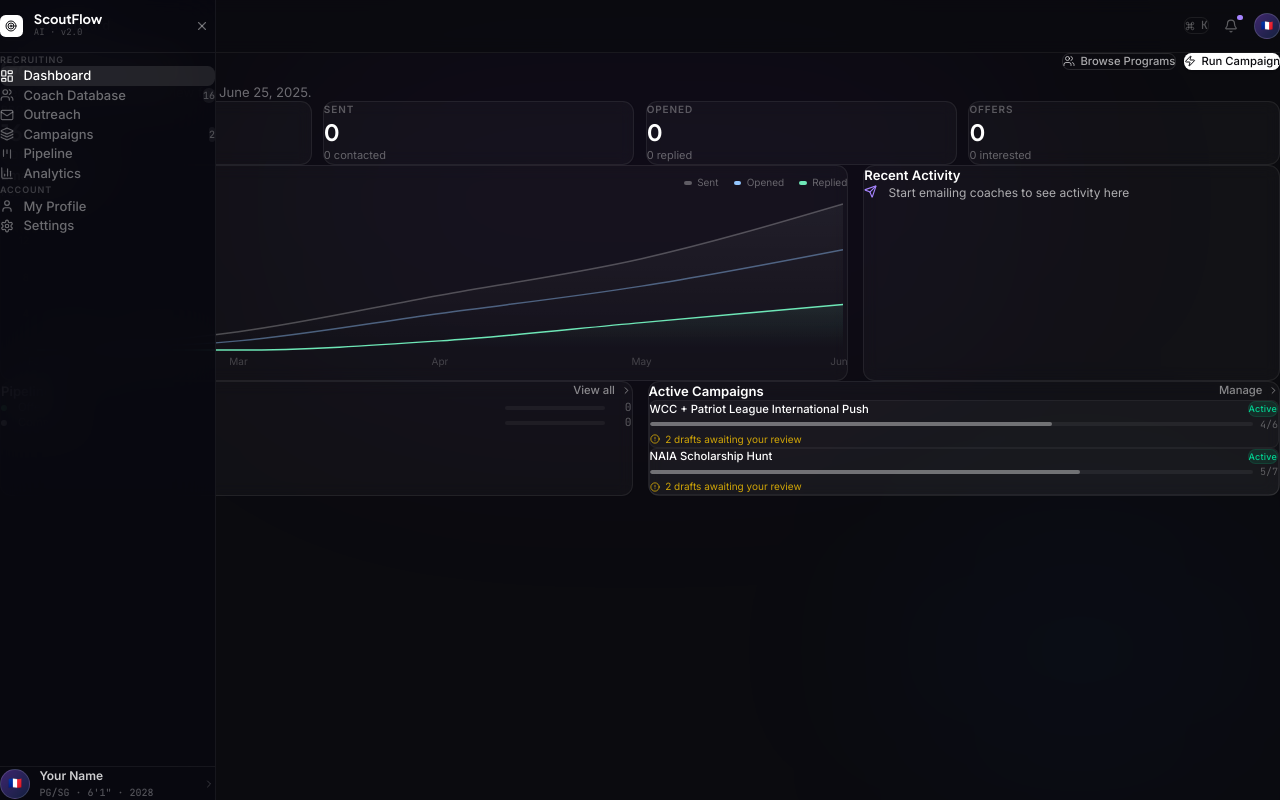
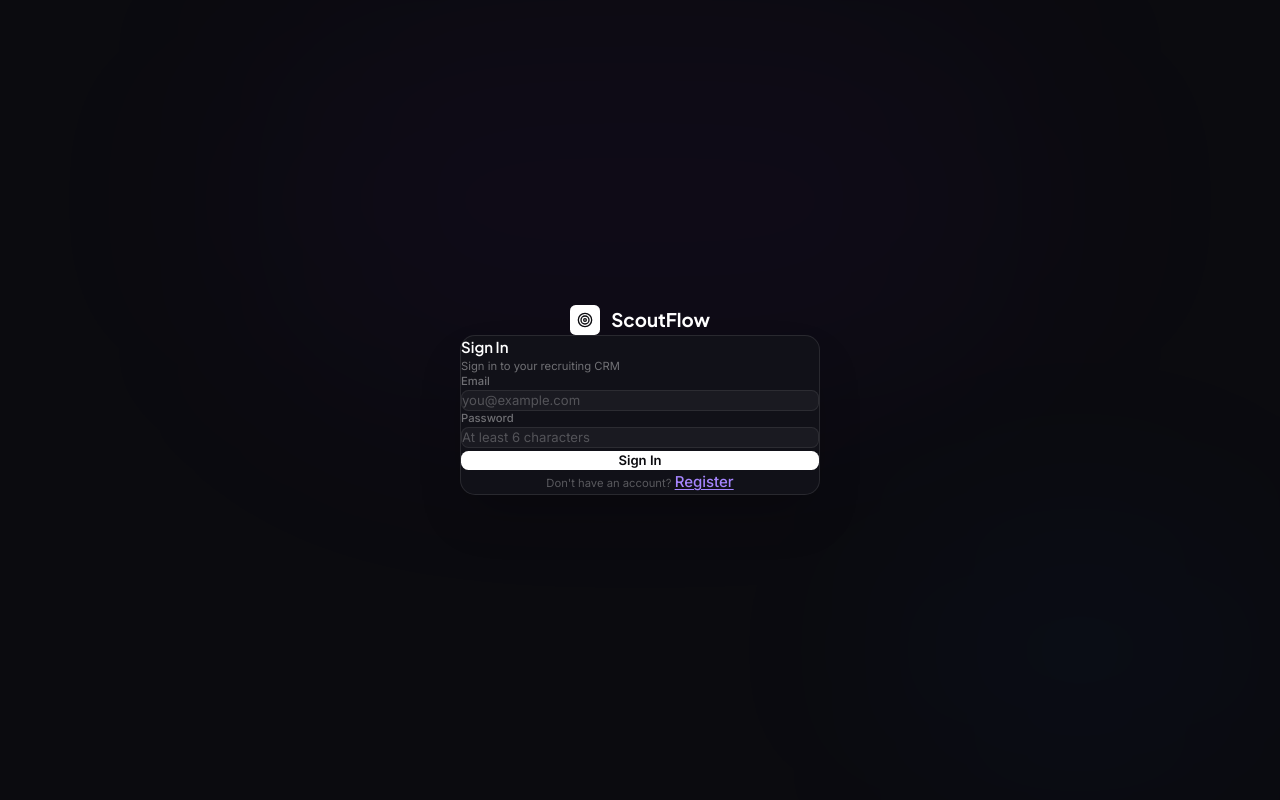
Before and after one commit to OrzitoDeLaVega/scoutflow, a React (Vite) app: page / in a window 1280 px wide. Built offline with nearby package versions, Linux system fonts and the light colour scheme.

Commit message:
Add auth system, auto-hide sidebar, centered layout, unique campaign emails, time-window delays, remove ACT/awards

```diff
--- a/src/app/App.tsx
+++ b/src/app/App.tsx
@@ -83,13 +83,11 @@ interface PlayerProfile {
   nationality: string;
   currentTeam: string;
   gpa: string;
-  actScore: string;
   highlightUrl: string;
   fullFilmUrl: string;
   primaryGoal: string;
   languages: string[];
   passportCountry: string;
-  awards: string[];
   stats: string;
 }
 
@@ -106,32 +104,75 @@ const DEFAULT_PLAYER: PlayerProfile = {
   nationality: "France",
   currentTeam: "LMBC U18 France",
   gpa: "3.6",
-  actScore: "27",
   highlightUrl: "https://youtube.com/",
   fullFilmUrl: "https://youtube.com/",
   primaryGoal: "Earn a basketball scholarship in the United States.",
   languages: ["French", "English"],
   passportCountry: "France",
-  awards: ["French National U18 Championship Finalist", "MVP Regional Tournament 2024"],
   stats: "18.2 PPG · 7.4 APG · 3.8 RPG · 2.1 SPG · 42% 3P"
 };
 
+// ─── AUTH ──────────────────────────────────────────────────────────────────────
+
+interface Account { id: string; email: string; password: string; }
+
+function getAccounts(): Account[] {
+  try { return JSON.parse(localStorage.getItem("sf_accounts") || "[]"); } catch { return []; }
+}
+function saveAccounts(accounts: Account[]) { localStorage.setItem("sf_accounts", JSON.stringify(accounts)); }
+
+function storageKey(base: string): string {
+  const uid = localStorage.getItem("sf_session");
+  return uid ? `sf_${uid}_${base}` : `sf_${base}`;
+}
+
+function register(email: string, password: string): boolean {
+  const accounts = getAccounts();
+  if (accounts.find(a => a.email === email)) return false;
+  const id = crypto.randomUUID?.() || Date.now().toString(36) + Math.random().toString(36).slice(2);
+  accounts.push({ id, email, password });
+  saveAccounts(accounts);
+  localStorage.setItem("sf_session", id);
+  localStorage.setItem("sf_user_email", email);
+  return true;
+}
+
+function login(email: string, password: string): boolean {
+  const accounts = getAccounts();
+  const account = accounts.find(a => a.email === email && a.password === password);
+  if (!account) return false;
+  localStorage.setItem("sf_session", account.id);
+  localStorage.setItem("sf_user_email", email);
+  const pairs = [["sf_player","player"],["sf_template","template"],["sf_coaches","coaches"],["sf_tracking","tracking"],["sf_gmail_user","gmail_user"],["sf_gmail_pass","gmail_pass"]];
+  for (const [oldKey, base] of pairs) {
+    const newKey = storageKey(base);
+    if (localStorage.getItem(oldKey) && !localStorage.getItem(newKey)) localStorage.setItem(newKey, localStorage.getItem(oldKey)!);
+  }
+  return true;
+}
+
+function logout() { localStorage.removeItem("sf_session"); localStorage.removeItem("sf_user_email"); }
+
+function currentUserId(): string | null { return localStorage.getItem("sf_session"); }
+
+// ─── DATA LAYER ────────────────────────────────────────────────────────────────
+
 function getPlayer(): PlayerProfile {
-  try { const d = localStorage.getItem("sf_player"); if (d) return JSON.parse(d); } catch {}
+  try { const d = localStorage.getItem(storageKey("player")); if (d) return JSON.parse(d); } catch {}
   return DEFAULT_PLAYER;
 }
-function setPlayer(p: PlayerProfile) { localStorage.setItem("sf_player", JSON.stringify(p)); }
+function setPlayer(p: PlayerProfile) { localStorage.setItem(storageKey("player"), JSON.stringify(p)); }
 function getTemplate(): { subject: string; body: string } {
-  try { const d = localStorage.getItem("sf_template"); if (d) return JSON.parse(d); } catch {}
+  try { const d = localStorage.getItem(storageKey("template")); if (d) return JSON.parse(d); } catch {}
   return OUTREACH_TEMPLATE;
 }
-function setTemplate(subject: string, body: string) { localStorage.setItem("sf_template", JSON.stringify({ subject, body })); }
+function setTemplate(subject: string, body: string) { localStorage.setItem(storageKey("template"), JSON.stringify({ subject, body })); }
 
 interface TrackingEntry { id: string; coachId: string; coachName: string; school: string; timestamp: string; type: "sent" | "opened" | "replied" | "bounced"; subject: string; }
-function loadCoaches(): Coach[] { try { const d = localStorage.getItem("sf_coaches"); if (d) return JSON.parse(d); } catch {} return DEFAULT_COACHES; }
-function saveCoaches(c: Coach[]) { localStorage.setItem("sf_coaches", JSON.stringify(c)); }
-function addTracking(coach: Coach, type: TrackingEntry["type"], subject: string) { const log: TrackingEntry[] = JSON.parse(localStorage.getItem("sf_tracking") || "[]"); log.unshift({ id: Date.now().toString(), coachId: coach.id, coachName: coach.headCoach, school: coach.school, timestamp: new Date().toISOString(), type, subject }); localStorage.setItem("sf_tracking", JSON.stringify(log.slice(0, 500))); }
-function getTrackingLog(): TrackingEntry[] { try { const d = localStorage.getItem("sf_tracking"); if (d) return JSON.parse(d); } catch {} return []; }
+function loadCoaches(): Coach[] { try { const d = localStorage.getItem(storageKey("coaches")); if (d) return JSON.parse(d); } catch {} return DEFAULT_COACHES; }
+function saveCoaches(c: Coach[]) { localStorage.setItem(storageKey("coaches"), JSON.stringify(c)); }
+function addTracking(coach: Coach, type: TrackingEntry["type"], subject: string) { const log: TrackingEntry[] = JSON.parse(localStorage.getItem(storageKey("tracking")) || "[]"); log.unshift({ id: Date.now().toString(), coachId: coach.id, coachName: coach.headCoach, school: coach.school, timestamp: new Date().toISOString(), type, subject }); localStorage.setItem(storageKey("tracking"), JSON.stringify(log.slice(0, 500))); }
+function getTrackingLog(): TrackingEntry[] { try { const d = localStorage.getItem(storageKey("tracking")); if (d) return JSON.parse(d); } catch {} return []; }
 const DEFAULT_COACHES: Coach[] = [
   // NCAA D1
   { id: "d1-1", school: "Boston University", division: "NCAA D1", conference: "Patriot League", state: "MA", headCoach: "Joe Jones", assistants: ["Mike Quinn", "Al Paul", "Matt Brady", "Khalil Griffith", "Matt Bielenda"], email: "jjones11@bu.edu", phone: "(617) 358-0749", athleticsUrl: "https://goterriers.com", rosterSize: 14, internationalPlayers: 3, graduatingSeniors: 3, positionsNeeded: ["PG", "SG"], scholarshipLevel: "Full", stage: "Not Contacted", favorited: false, notes: "", region: "Northeast" },
@@ -475,7 +516,7 @@ function Sidebar({ page, setPage, open, onToggle, onMouseEnter, onMouseLeave }:
 
 // ─── TOPBAR ───────────────────────────────────────────────────────────────────
 
-function TopBar({ title, children, onToggleSidebar }: { title: string; children?: React.ReactNode; onToggleSidebar?: () => void }) {
+function TopBar({ title, children, onToggleSidebar, onLogout }: { title: string; children?: React.ReactNode; onToggleSidebar?: () => void; onLogout?: () => void }) {
   return (
     <header className="h-14 flex items-center justify-between px-6 border-b border-white/6 bg-[#0b0b0f]/80 backdrop-blur-sm sticky top-0 z-20">
       <div className="flex items-center gap-3">
@@ -498,6 +539,7 @@ function TopBar({ title, children, onToggleSidebar }: { title: string; children?
         <div className="w-7 h-7 rounded-full bg-gradient-to-br from-violet-500/40 to-blue-500/20 border border-white/15 flex items-center justify-center">
           <span className="text-[10px] font-bold text-white">🇫🇷</span>
         </div>
+        {onLogout && <><span className="text-[10px] text-white/20 font-['JetBrains_Mono']">{localStorage.getItem("sf_user_email")}</span><button onClick={onLogout} className="text-[10px] text-white/30 hover:text-white/60 px-2 py-1 rounded-lg hover:bg-white/5 transition-colors font-['JetBrains_Mono']">Logout</button></>}
       </div>
     </header>
   );
@@ -2020,9 +2062,6 @@ function ProfilePage({ onProfileSave }: { onProfileSave?: () => void }) {
               <Field label="GPA">
                 <Input value={profile.gpa} onChange={upd("gpa")} placeholder="e.g. 3.6" />
               </Field>
-              <Field label="ACT Score">
-                <Input value={profile.actScore} onChange={upd("actScore")} placeholder="e.g. 27" />
-              </Field>
             </div>
           </Card>
 
@@ -2033,21 +2072,6 @@ function ProfilePage({ onProfileSave }: { onProfileSave?: () => void }) {
             </Field>
           </Card>
 
-          <Card className="p-5">
-            <div className="text-[10px] font-semibold text-white/25 uppercase tracking-[0.09em] mb-4">Awards & Recognition</div>
-            <div className="space-y-2 mb-3">
-              {profile.awards.map((a, i) => (
-                <div key={i} className="flex items-center gap-2 px-3 py-2 bg-white/3 border border-white/5 rounded-lg">
-                  <Trophy size={11} className="text-yellow-400/60 flex-shrink-0" />
-                  <span className="text-xs text-white/65 flex-1">{a}</span>
-                  <button className="text-white/15 hover:text-white/40 transition-colors">
-                    <X size={10} />
-                  </button>
-                </div>
-              ))}
-            </div>
-            <Btn variant="subtle" size="sm"><Plus size={11} /> Add Award</Btn>
-          </Card>
         </div>
       )}
 
@@ -2110,10 +2134,6 @@ function ProfilePage({ onProfileSave }: { onProfileSave?: () => void }) {
               <div>
                 <div className="text-xs font-semibold text-gray-400 uppercase tracking-widest mb-1.5">Season Stats</div>
                 <p className="text-sm font-medium text-gray-700">{profile.stats}</p>
-              </div>
-              <div>
-                <div className="text-xs font-semibold text-gray-400 uppercase tracking-widest mb-1.5">Awards</div>
-                {profile.awards.map((a, i) => <p key={i} className="text-sm text-gray-600">· {a}</p>)}
               </div>
               <div className="grid grid-cols-2 gap-4 pt-2 border-t border-gray-100">
                 <div>
@@ -2388,14 +2408,14 @@ type ToastMsg = { msg: string; type: "success" | "error" };
 function getEmailConfig(): EmailConfig {
   if (typeof window === "undefined") return { user: "", pass: "" };
   return {
-    user: localStorage.getItem("sf_gmail_user") || "",
-    pass: localStorage.getItem("sf_gmail_pass") || "",
+    user: localStorage.getItem(storageKey("gmail_user")) || "",
+    pass: localStorage.getItem(storageKey("gmail_pass")) || "",
   };
 }
 
 function setEmailConfig(user: string, pass: string) {
-  localStorage.setItem("sf_gmail_user", user);
-  localStorage.setItem("sf_gmail_pass", pass);
+  localStorage.setItem(storageKey("gmail_user"), user);
+  localStorage.setItem(storageKey("gmail_pass"), pass);
 }
 
 async function sendEmail(to: string, subject: string, html: string): Promise<{ success: boolean; error?: string }> {
@@ -2542,7 +2562,74 @@ const PAGE_TITLES: Record<Page, string> = {
   settings: "Settings",
 };
 
+// ─── LOGIN PAGE ────────────────────────────────────────────────────────────────
+
+function LoginPage({ onLogin }: { onLogin: () => void }) {
+  const [email, setEmail] = useState("");
+  const [password, setPassword] = useState("");
+  const [isRegister, setIsRegister] = useState(false);
+  const [error, setError] = useState("");
+  const [loading, setLoading] = useState(false);
+  const handleSubmit = async (e: React.FormEvent) => {
+    e.preventDefault();
+    setError("");
+    setLoading(true);
+    await new Promise(r => setTimeout(r, 300));
+    setLoading(false);
+    if (isRegister) {
+      const ok = register(email, password);
+      if (!ok) { setError("An account with this email already exists"); return; }
+    } else {
+      const ok = login(email, password);
+      if (!ok) { setError("Invalid email or password"); return; }
+    }
+    onLogin();
+  };
+  return (
+    <div className="min-h-screen bg-[#0b0b0f] text-[#f2f2f7] flex items-center justify-center p-4" style={{ fontFamily: "'Inter', sans-serif" }}>
+      <div className="fixed inset-0 pointer-events-none">
+        <div className="absolute top-0 left-1/2 -translate-x-1/2 w-[800px] h-[400px] bg-violet-600/4 rounded-full blur-[120px]" />
+        <div className="absolute bottom-0 right-0 w-[400px] h-[300px] bg-blue-600/3 rounded-full blur-[100px]" />
+      </div>
+      <div className="relative w-full max-w-sm">
+        <div className="flex items-center gap-3 justify-center mb-8">
+          <div className="w-8 h-8 rounded-md bg-white flex items-center justify-center"><Target size={16} className="text-[#0b0b0f]" /></div>
+          <span className="text-xl font-bold text-white font-['Plus_Jakarta_Sans']">ScoutFlow</span>
+        </div>
+        <form onSubmit={handleSubmit} className="space-y-4 bg-[#111118] border border-white/10 rounded-2xl p-6 shadow-2xl">
+          <h2 className="text-base font-semibold text-white font-['Plus_Jakarta_Sans']">{isRegister ? "Create Account" : "Sign In"}</h2>
+          <p className="text-xs text-white/40 -mt-2">{isRegister ? "Create your recruiting CRM account" : "Sign in to your recruiting CRM"}</p>
+          <div>
+            <label className="block text-xs text-white/40 mb-1">Email</label>
+            <input value={email} onChange={e => setEmail(e.target.value)} type="email" required placeholder="you@example.com"
+              className="w-full bg-white/4 border border-white/8 rounded-lg px-3 py-2 text-sm text-white placeholder-white/25 outline-none focus:border-white/22 transition-colors" />
+          </div>
+          <div>
+            <label className="block text-xs text-white/40 mb-1">Password</label>
+            <input value={password} onChange={e => setPassword(e.target.value)} type="password" required placeholder="At least 6 characters" minLength={6}
+              className="w-full bg-white/4 border border-white/8 rounded-lg px-3 py-2 text-sm text-white placeholder-white/25 outline-none focus:border-white/22 transition-colors" />
+          </div>
+          {error && <div className="text-xs text-red-400 bg-red-500/10 border border-red-500/20 rounded-lg px-3 py-2">{error}</div>}
+          <button type="submit" disabled={loading}
+            className="w-full bg-white text-[#0b0b0f] rounded-lg py-2.5 text-sm font-semibold hover:bg-white/90 active:scale-[0.98] transition-all disabled:opacity-50">
+            {loading ? "Please wait..." : isRegister ? "Create Account" : "Sign In"}
+          </button>
+          <div className="text-center text-xs text-white/30">
+            {isRegister ? "Already have an account?" : "Don't have an account?"}{" "}
+            <button type="button" onClick={() => { setIsRegister(!isRegister); setError(""); }} className="text-violet-400 hover:text-violet-300 transition-colors underline underline-offset-2">
+              {isRegister ? "Sign in" : "Register"}
+            </button>
+          </div>
+        </form>
+      </div>
+    </div>
+  );
+}
+
+// ─── APP ───────────────────────────────────────────────────────────────────────
+
 export default function App() {
+  const [loggedIn, setLoggedIn] = useState(() => !!currentUserId());
   const [page, setPage] = useState<Page>("dashboard");
   const [sidebarOpen, setSidebarOpen] = useState(false);
   const [profileVersion, setProfileVersion] = useState(0);
@@ -2566,6 +2653,8 @@ export default function App() {
   const cfg = getEmailConfig();
   const gmailConfigured = !!(cfg.user && cfg.pass);
 
+  if (!loggedIn) return <LoginPage onLogin={() => { setLoggedIn(true); setCoaches(loadCoaches()); setEmailConfigState(getEmailConfig()); }} />;
+
   return (
     <div className="min-h-screen bg-[#0b0b0f] text-[#f2f2f7] flex" style={{ fontFamily: "'Inter', sans-serif" }}>
       {/* Ambient background */}
@@ -2580,7 +2669,7 @@ export default function App() {
       <Sidebar key={profileVersion} page={page} setPage={setPage} open={sidebarOpen} onToggle={() => setSidebarOpen(false)} onMouseEnter={openSidebar} onMouseLeave={closeSidebar} />
 
       <div className={`flex-1 flex flex-col min-h-screen transition-all duration-300 ${sidebarOpen ? 'ml-[216px]' : 'ml-0'}`}>
-        <TopBar title={PAGE_TITLES[page]} onToggleSidebar={openSidebar} />
+        <TopBar title={PAGE_TITLES[page]} onToggleSidebar={openSidebar} onLogout={() => { logout(); setLoggedIn(false); }} />
         <main className={cx("flex-1 overflow-hidden", page === "pipeline" ? "overflow-auto" : "overflow-y-auto")}>
           {page === "dashboard" && <DashboardPage key={trackingVersion} setPage={setPage} coaches={coaches} trackingVersion={trackingVersion} />}
           {page === "coaches" && <CoachesPage onSendEmail={setEmailModalCoach} coaches={coaches} />}
```
